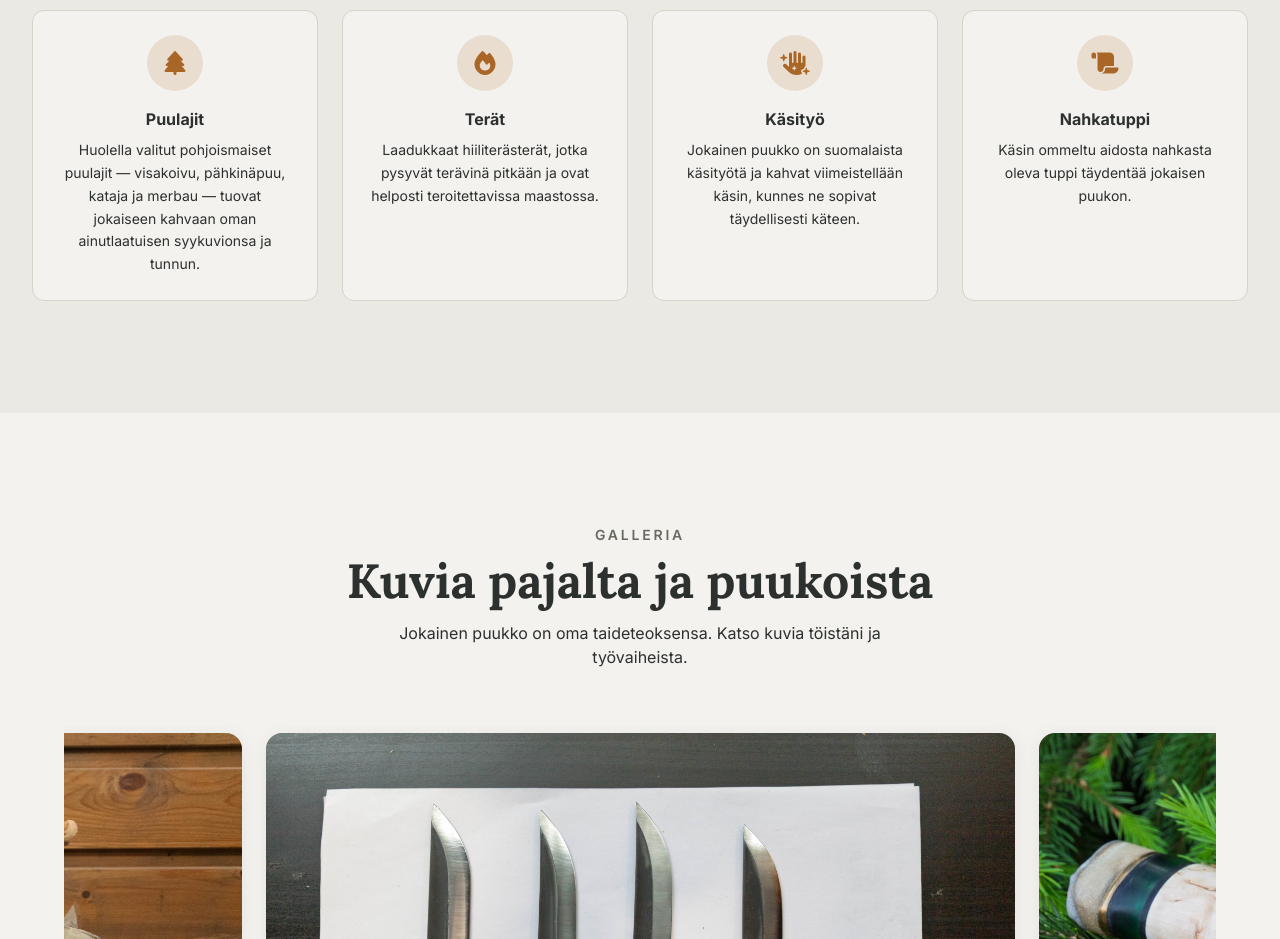
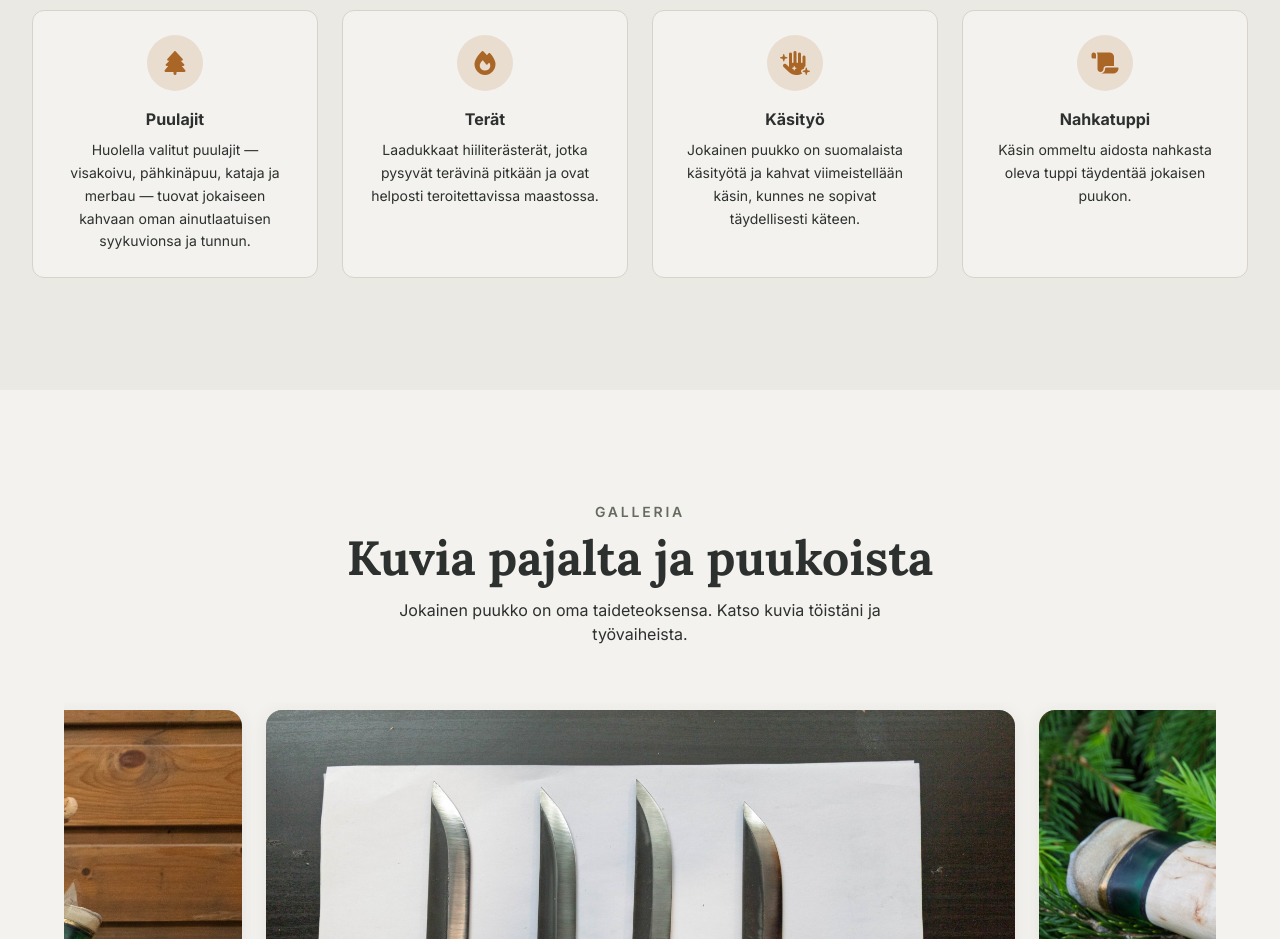
Before and after one commit to Markus-Pasanen/puukkopaja, a plain HTML site: page index.html in a window 1280 px wide. Shown: the part 2940-3879 px from the top of the page. Drawn offline with nearby package versions, Linux system fonts and the light colour scheme.

Commit message:
image update and remove pohjoismainen

```diff
--- a/index.html
+++ b/index.html
@@ -323,7 +323,7 @@
                     </div>
                     <h3 class="font-bold text-pine mb-2">Puulajit</h3>
                     <p class="text-sm text-pine leading-relaxed">
-                        Huolella valitut pohjoismaiset puulajit &mdash; visakoivu, pähkinäpuu, kataja ja merbau &mdash; tuovat jokaiseen kahvaan oman ainutlaatuisen syykuvionsa ja tunnun.
+                        Huolella valitut puulajit &mdash; visakoivu, pähkinäpuu, kataja ja merbau &mdash; tuovat jokaiseen kahvaan oman ainutlaatuisen syykuvionsa ja tunnun.
                     </p>
                 </div>
 
```
Also changed, not shown: public/galleria9.jpeg.
